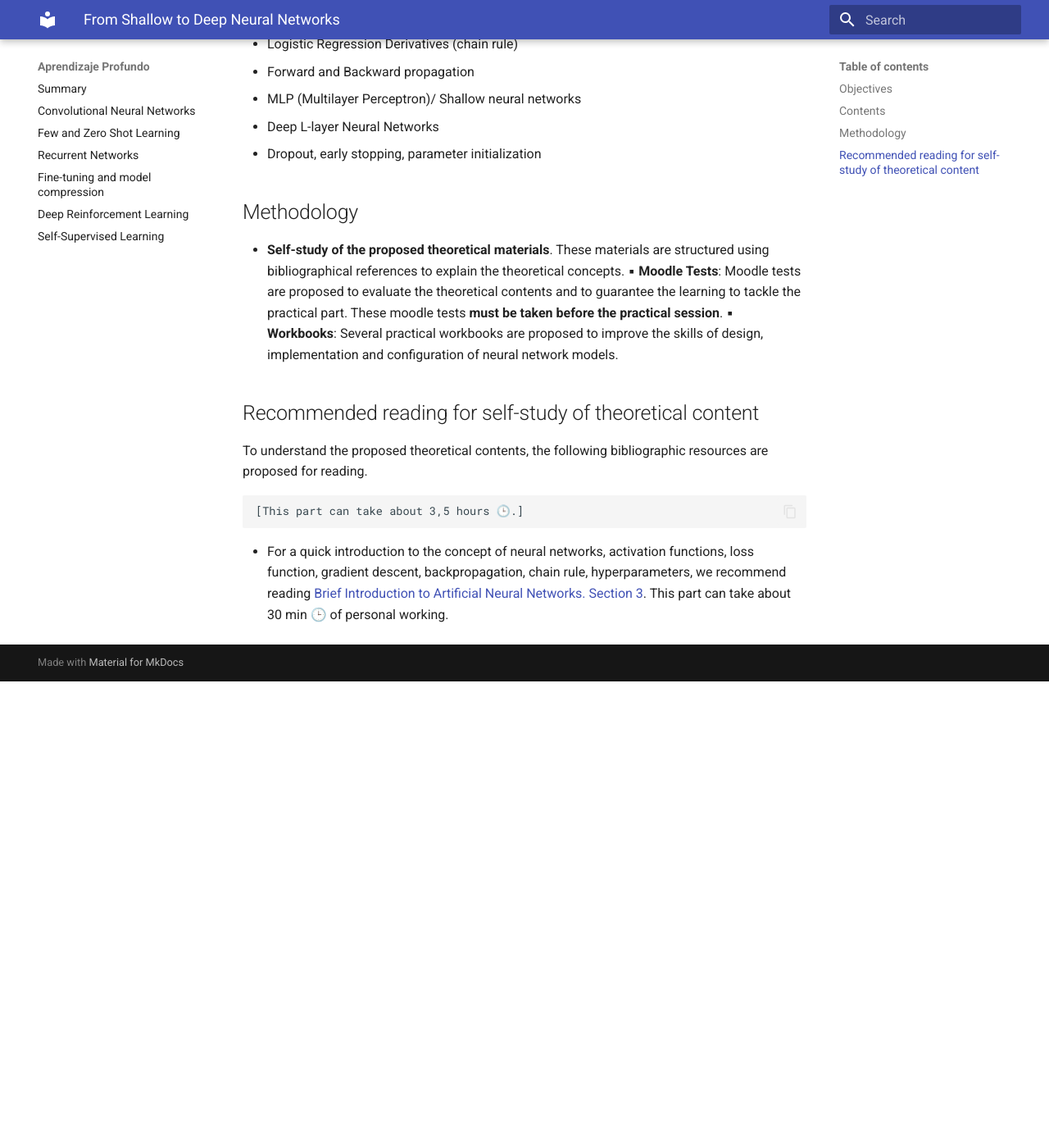
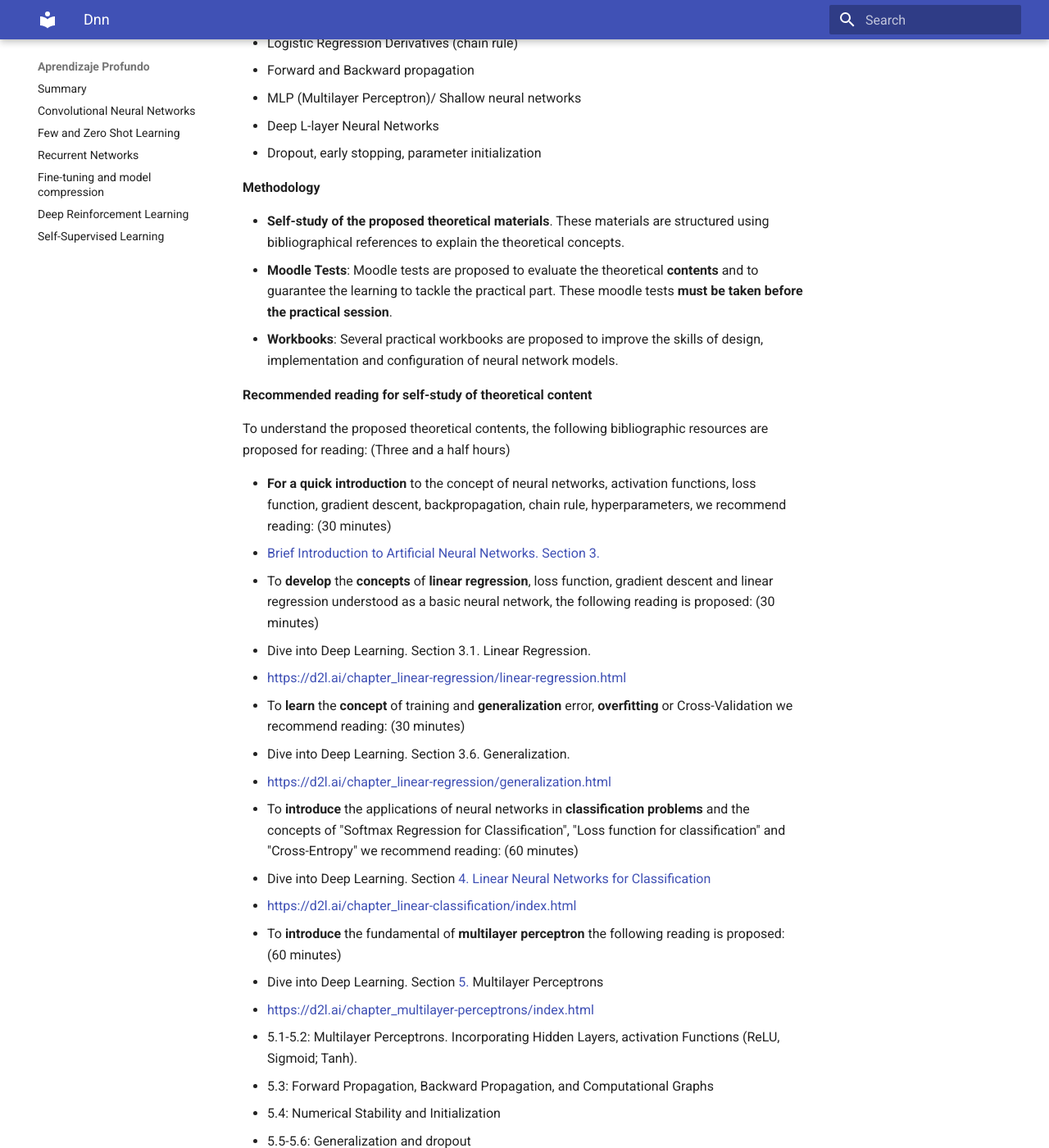
Before and after one commit to pertusa/ap, an MkDocs documentation site: the page built from docs/dnn.md, in a window 1280 px wide and 1400 px high, scrolled down 770 px. Shown: the whole window at 82% size. Built offline with MkDocs 1.6.1 and Material for MkDocs 9.7.7, drawn with Linux system fonts in a browser that asks for light colours; before the commit the page ends 1601 px from its top, so only the background shows below that; some of the changed text lies outside the part shown.

Commit message:
Update dnn.md

```diff
--- a/docs/dnn.md
+++ b/docs/dnn.md
@@ -1,38 +1,117 @@
-# From Shallow to Deep Neural Networks
+**FROM SHALLOW TO DEEP NEURAL NETWORKS**
 
-## Objectives
+**Objectives**
 
-* To understand the fundamentals of a basic multilayer perceptron neural network MLP/ Shallow neural network.
-* To understand the concept of a "basic neuron" and the concepts of "activation function", "loss function" and by extension the "cost function".
-* To understand the concept of "gradient descent" through the use of function derivatives and the chain rule.
-* To understand the idea of forward and backward propagation as a basis for the search for minima in the gradient descent process.
-* To analyze the basis of deep neural networks with multiple inner layers.
-* Understanding hyperparameters in a deep neural network and some techniques for improving error.
+- To understand the fundamentals of a basic multilayer perceptron neural network **MLP/ Shallow neural network**.
+- To understand the concept of a “**basic neuron**” and the concepts of “**activation function**”, “**loss function**” and by extension the “**cost function**”.
+- To understand the concept of “**gradient descent”** through the use of function **derivatives** and **the chain rule**.
+- To understand the idea of **forward and backward propagation** as a basis for the search for minima in the gradient descent process.
+- To analyze the basis of **deep neural networks** with multiple inner layers.
+- Understanding hyperparameters in a deep neural network and some techniques for improving error.
 
-## Contents
+**Contents**
 
-* Supervised learning fundamentals (cross validation, overfitting, …)
-* Logistic Regression fundamentals
-* Activation Function types
-* Loss function - Cost function
-* Gradient Descent
-* Logistic Regression Derivatives (chain rule)
-* Forward and Backward propagation
-* MLP (Multilayer Perceptron)/ Shallow neural networks
-* Deep L-layer Neural Networks
-* Dropout, early stopping, parameter initialization
+- Supervised learning fundamentals (cross validation, overfitting, …)
+- Logistic Regression fundamentals
+- Activation Function types
+- Loss function - Cost function
+- Gradient Descent
+- Logistic Regression Derivatives (chain rule)
+- Forward and Backward propagation
+- MLP (Multilayer Perceptron)/ Shallow neural networks
+- Deep L-layer Neural Networks
+- Dropout, early stopping, parameter initialization
 
-## Methodology
+**Methodology**
 
-* **Self-study of the proposed theoretical materials**. These materials are structured using bibliographical references to explain the theoretical concepts.
-▪ **Moodle Tests**: Moodle tests are proposed to evaluate the theoretical contents and to guarantee the learning to tackle the practical part. These moodle tests **must be taken before the practical session**.
-▪ **Workbooks**: Several practical workbooks are proposed to improve the skills of design, implementation and configuration of neural network models.
+- **Self-study** **of the proposed** **theoretical materials**. These materials are structured using bibliographical references to explain the theoretical concepts.
+- **Moodle Tests**: Moodle tests are proposed to evaluate the theoretical **contents** and to guarantee the learning to tackle the practical part. These moodle tests **must be taken before the practical session**.
+- **Workbooks**: Several practical workbooks are proposed to improve the skills of design, implementation and configuration of neural network models.
 
-## Recommended reading for self-study of theoretical content
 
-To understand the proposed theoretical contents, the following bibliographic
-resources are proposed for reading.
 
-    [This part can take about 3,5 hours 🕒️.]
+**Recommended reading for self-study of theoretical content**
 
-* For a quick introduction to the concept of neural networks, activation functions, loss function, gradient descent, backpropagation, chain rule, hyperparameters, we recommend reading [Brief Introduction to Artificial Neural Networks. Section 3](https://eduscol.education.fr/sti/sites/eduscol.education.fr.sti/files/ressources/pedagogiques/14500/14500-brief-introduction-to-artificial-neural-networks-ensps.pdf). This part can take about 30 min 🕒️ of personal working.
+To understand the proposed theoretical contents, the following bibliographic resources are proposed for reading: (Three and a half hours)
+
+- **For a quick introduction** to the concept of neural networks, activation functions, loss function, gradient descent, backpropagation, chain rule, hyperparameters, we recommend reading: (30 minutes)
+  - [Brief Introduction to Artificial Neural Networks. Section 3.](https://eduscol.education.fr/sti/sites/eduscol.education.fr.sti/files/ressources/pedagogiques/14500/14500-brief-introduction-to-artificial-neural-networks-ensps.pdf)
+- To **develop** the **concepts** of **linear regression**, loss function, gradient descent and linear regression understood as a basic neural network, the following reading is proposed: (30 minutes)
+  - Dive into Deep Learning. Section 3.1. Linear Regression.
+  - <https://d2l.ai/chapter_linear-regression/linear-regression.html>
+- To **learn** the **concept** of training and **generalization** error, **overfitting** or Cross-Validation we recommend reading: (30 minutes)
+  - Dive into Deep Learning. Section 3.6. Generalization.
+  - <https://d2l.ai/chapter_linear-regression/generalization.html>
+- To **introduce** the applications of neural networks in **classification problems** and the concepts of "Softmax Regression for Classification", "Loss function for classification" and "Cross-Entropy" we recommend reading: (60 minutes)
+  - Dive into Deep Learning. Section [4. Linear Neural Networks for Classification](https://d2l.ai/chapter_linear-classification/index.html)
+  - <https://d2l.ai/chapter_linear-classification/index.html>
+- To **introduce** the fundamental of **multilayer perceptron** the following reading is proposed: (60 minutes)
+  - Dive into Deep Learning. Section [5.](https://d2l.ai/chapter_linear-classification/index.html) Multilayer Perceptrons
+  - <https://d2l.ai/chapter_multilayer-perceptrons/index.html>
+  - 5.1-5.2: Multilayer Perceptrons. Incorporating Hidden Layers, activation Functions (ReLU, Sigmoid; Tanh).
+  - 5.3: Forward Propagation, Backward Propagation, and Computational Graphs
+  - 5.4: Numerical Stability and Initialization
+  - 5.5-5.6: Generalization and dropout
+
+**References**
+
+- **Dive into Deep Learning**. Interactive deep learning book with code, math, and discussions Implemented with PyTorch, NumPy/MXNet, JAX, and TensorFlow <https://d2l.ai/>
+- [Brief Introduction to Artificial Neural Networks. Culture Sciences del’ Ingénieur.](https://eduscol.education.fr/sti/sites/eduscol.education.fr.sti/files/ressources/pedagogiques/14500/14500-brief-introduction-to-artificial-neural-networks-ensps.pdf)
+**
+
+
+**Moodle Test**
+
+- The moodle test must be taken **in advance of the practice session** on February 5.
+- The test will be open between **February 1st at 9:00 am and February 4th at 11:59 pm**.
+- The test has a **maximum duration of 75 minutes** from the start.
+- The test consists of **24 triple choice questions**.
+- **Each wrong answer subtracts 1/3** of the value of a correct answer.
+- **The mark for the test will be considered as one of the marks for the theoretical part** of the course. See the overall evaluation of the course in the general conditions.
+
+- Before you start the moodle test **make sure you know all these concepts**.
+
+  - About Machine Learning Problems (Supervised; Unsupervised; Regression; Classification)
+  - About Training/test datasets and training/generalization error.
+  - About Cross-Validation
+  - About Over-fitting/under-fitting
+  - About the mathematical model for a neuron of a perceptron
+  - About bias
+  - About activation functions
+  - About loss and cost functions expressions
+  - About gradient descent
+  - About learning rate
+  - About forward and back-propagation
+  - About derivatives for back-propagation
+  - About Hyperparameters
+  - About Dropout
+  - About parameter initialization
+  - About early stopping
+
+- **To start the Moodle test** go to "UACloud" -> "Moodle" -> "Aprendizaje Profundo" -> Test - FROM SHALLOW TO DEEP Neural Networks
+**
+
+
+**Workbooks**
+
+For the practical part of the course, **two notebooks** have been prepared to exercise the theoretical concepts acquired. The objective of the notebooks is to allow students to improve their skills in the implementation of neural network models from scratch. Two notebooks are proposed.
+
+- **Notebook 1**: (60 minutes) (30 minutes in class + 30 minutes at home)
+  - What is a Perceptron?
+  - The main difference between activation functions.
+  - The main difference between loss functions
+  - Gradient Descent and Learning Rate
+  - We will work with a single-layer network with d input nodes and a single output node
+  - Shallow Networks / Multilayer Perceptron (MLP)
+
+- **Notebook 2**: (90 minutes) (60 minutes in class + 30 minutes at home)
+  - In this practice we will work with deep neural networks, i.e. with more than two hidden layers.
+  - In addition, we will continue to introduce and put into practice fundamental concepts of deep learning.
+  - Overfitting / Underfitting
+  - Parameter Initialization
+  - Early Stopping
+  - Dropout
+
+- To work with the practice you will need to make a local copy of the notebook and answer all the questions that are posed.
+- For the delivery you will have to send a copy of the notebook with the answers. You will have to use the delivery control of "UACloud -> Evaluación" called "FROM SHALLOW TO DEEP NN. NoteBook X".
+- The **deadline** for delivery of **notebooks 1 and 2** will be on Wednesday, February 12.
```
